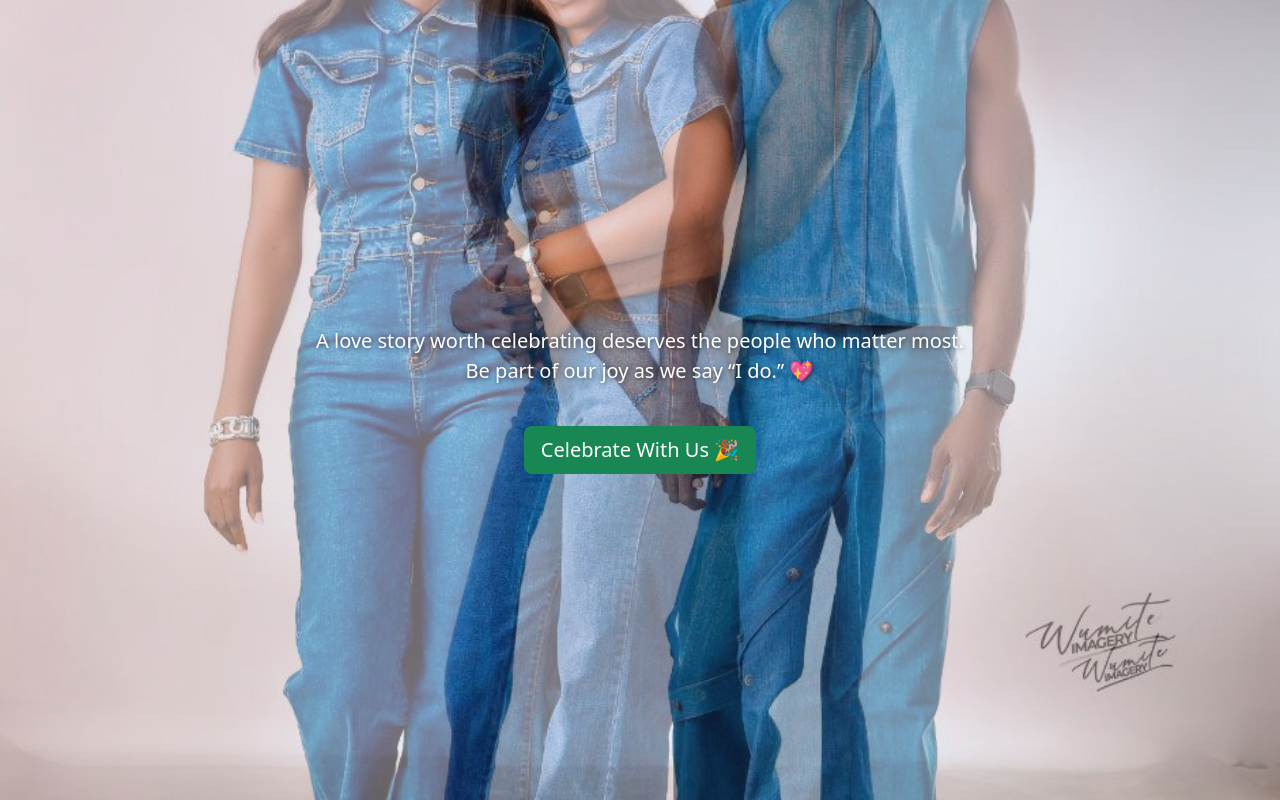
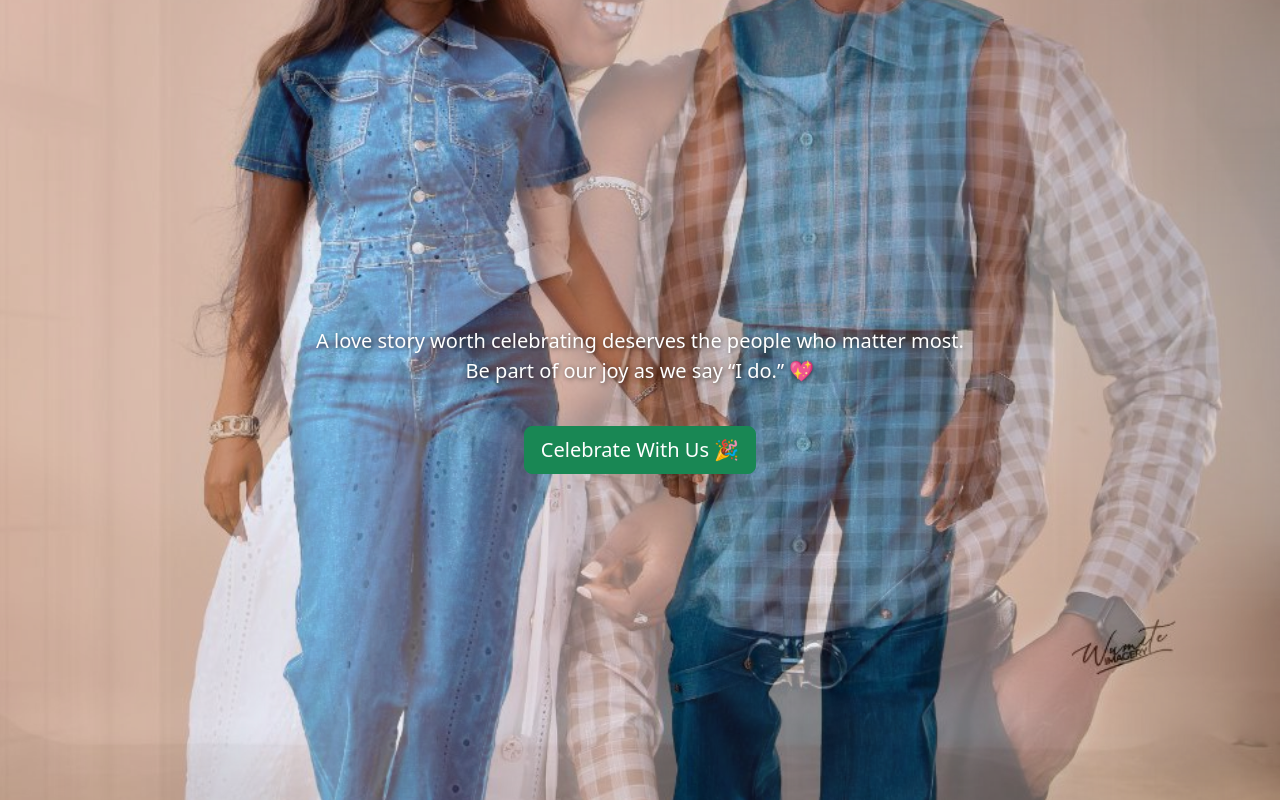
Before and after one commit to Obasolomoni/Kolade-IV, a React (Vite) app in the folder marriage-invite/: page / in a window 1280 px wide. Built offline with nearby package versions, Linux system fonts and the light colour scheme.

Commit message:
Reduced Images

```diff
--- a/marriage-invite/src/App.jsx
+++ b/marriage-invite/src/App.jsx
@@ -13,11 +13,8 @@ export default function App() {
   // 🖼️ Add your background images (must be in the public folder)
   const bgImages = [
     "/3.png",
-    "/4.png",
     "/5.png",
     "/6.png",
-    "/7.png",
-    "/8.png",
   ];
 
   // 🎞️ Background slideshow effect
```
